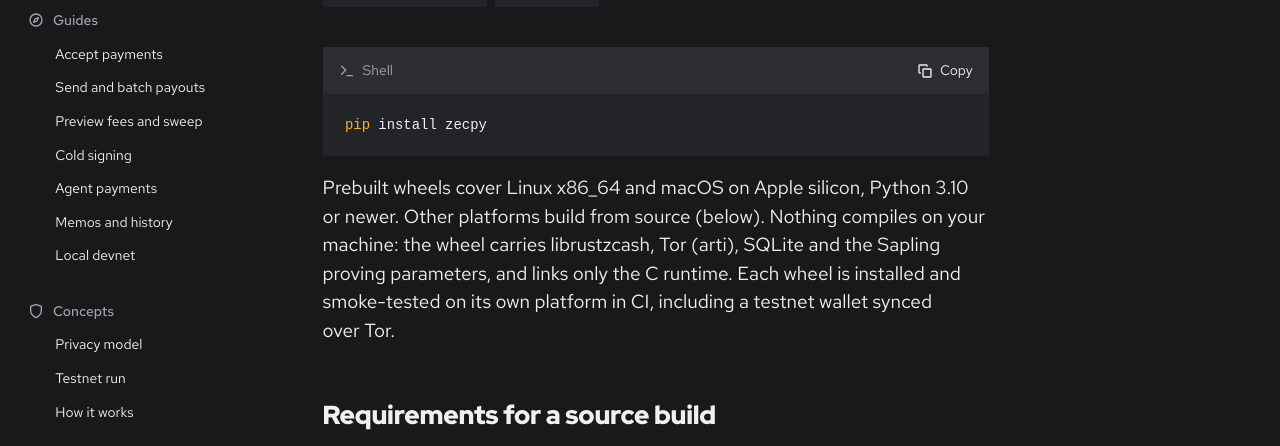
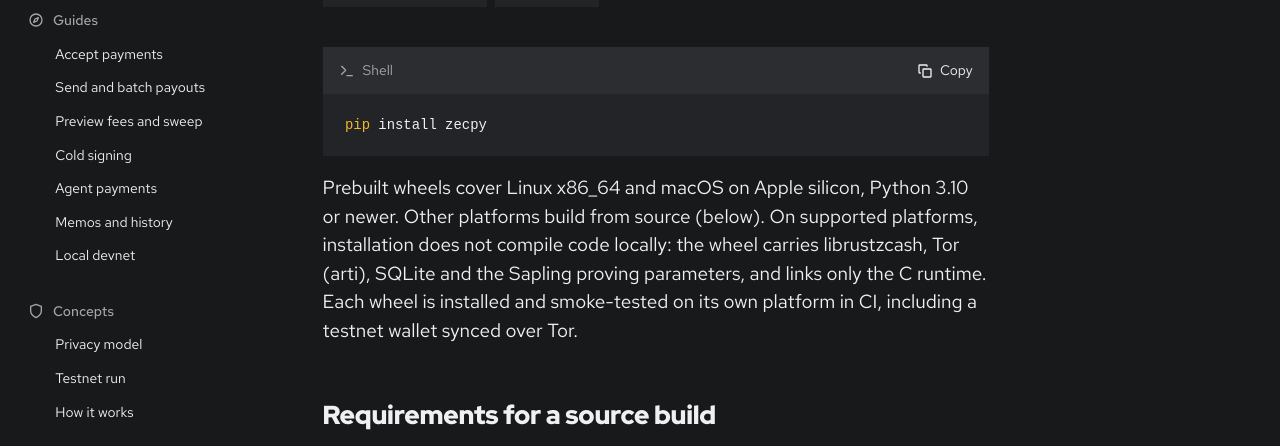
Before and after one commit to mikemoulder/zecpy-site, a plain HTML site: page docs/installation.html in a window 1280 px wide. Shown: the part 340-786 px from the top of the page. Drawn offline with Linux system fonts and the light colour scheme.

Commit message:
docs: clarify when installation builds from source

```diff
--- a/docs/installation.html
+++ b/docs/installation.html
@@ -43,10 +43,10 @@
     <div class="prose">
 <div class="codeblock" data-ui><div class="codeblock__bar"><span><svg class="icon" viewBox="0 0 24 24" aria-hidden="true"><path d="m4 17 6-6-6-6M12 19h8"/></svg>Shell</span><button class="icon-btn" type="button" data-copy-code aria-label="Copy code"><svg class="icon" viewBox="0 0 24 24" aria-hidden="true"><rect x="9" y="9" width="12" height="12" rx="1"/><path d="M5 15H4a1 1 0 0 1-1-1V4a1 1 0 0 1 1-1h10a1 1 0 0 1 1 1v1"/></svg><span>Copy</span></button></div><pre class="code"><code><span class="k">pip</span> install zecpy</code></pre></div>
 <p>Prebuilt wheels cover Linux x86_64 and macOS on Apple silicon, Python 3.10 or newer. Other
-platforms build from source (below). Nothing compiles on your machine: the wheel carries librustzcash, Tor (arti),
-SQLite and the Sapling proving parameters, and links only the C runtime. Each wheel is
-installed and smoke-tested on its own platform in CI, including a testnet wallet synced
-over Tor.</p>
+platforms build from source (below). On supported platforms, installation does not compile
+code locally: the wheel carries librustzcash, Tor (arti), SQLite and the Sapling proving
+parameters, and links only the C runtime. Each wheel is installed and smoke-tested on its
+own platform in CI, including a testnet wallet synced over Tor.</p>
 <h2 id="requirements-for-a-source-build"><a class="anchor" href="#requirements-for-a-source-build" aria-label="Link to this section"><svg class="icon" viewBox="0 0 24 24" aria-hidden="true"><path d="M10 13a5 5 0 0 0 7.5.5l3-3a5 5 0 0 0-7-7l-1.7 1.7"/><path d="M14 11a5 5 0 0 0-7.5-.5l-3 3a5 5 0 0 0 7 7l1.7-1.7"/></svg></a>Requirements for a source build</h2>
 <p>Only needed on other platforms, or to work on ZecPy itself.</p>
 <div class="table-wrap"><table>
```
Also changed, not shown: llms-full.txt, 2 other files.
